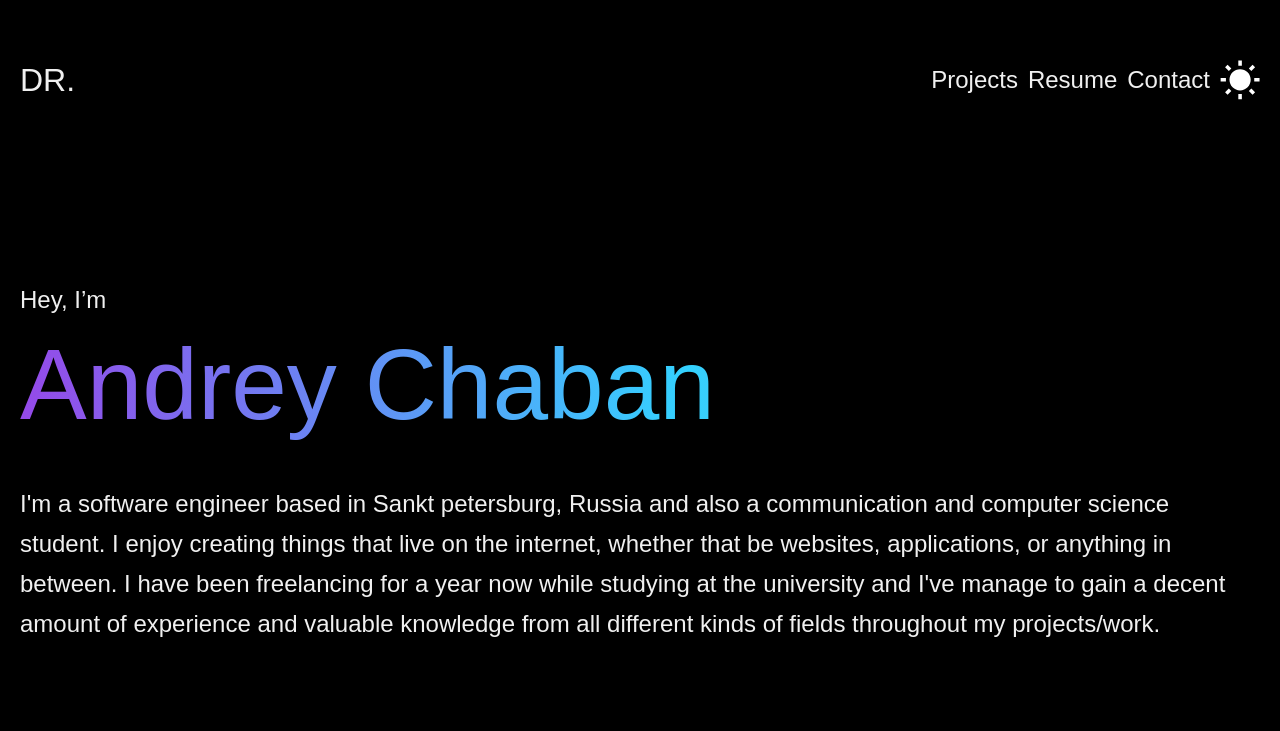
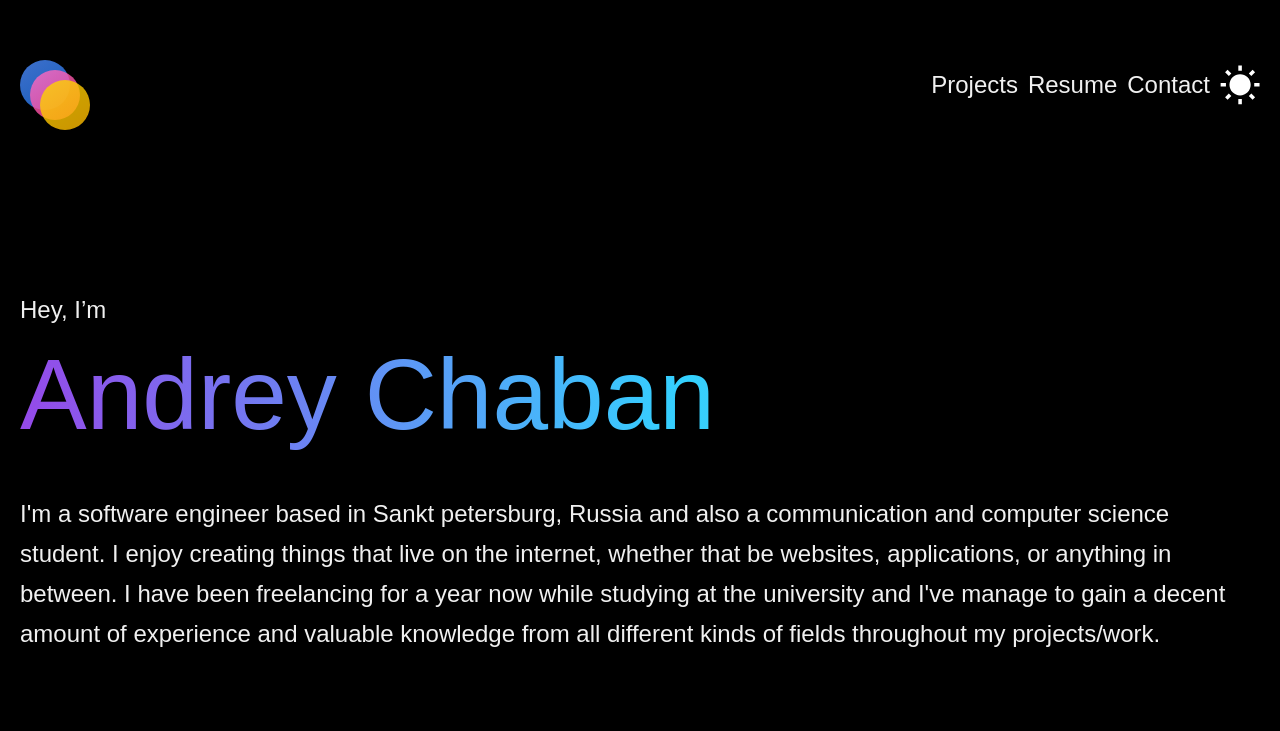
Before and after one commit to Timluk1/portfolio, a plain HTML site: page src/index.html in a window 1280 px wide. Shown: the top 731 px of the page. Drawn offline with Linux system fonts and the light colour scheme.

Commit message:
Add logo

```diff
--- a/src/index.html
+++ b/src/index.html
@@ -10,7 +10,11 @@
     <div class="container">
         <section class="first-section">
             <header class="header">
-                <p class="header__text">dr.</p>
+                <div class="logo-container">
+                    <div class="circle"></div>
+                    <div class="circle"></div>
+                    <div class="circle"></div>
+                </div>
                 <nav class="header__nav">
                     <a class="header__link" href="./projects.html">Projects</a>
                     <a class="header__link" href="#">Resume</a>
--- a/src/sass/index.sass
+++ b/src/sass/index.sass
@@ -1,3 +1,9 @@
+// --- Gradient Definitions for Logo ---
+$gradient-logo-1: linear-gradient(145deg, #4e8cff, #1a73e8)
+$gradient-logo-2: linear-gradient(145deg, #ff6ec7, #ff3d8e)
+$gradient-logo-3: linear-gradient(145deg, #ffd700, #ffb800)
+
+// --- Main Styles ---
 @import "./reset.sass"
 @import "./variables.sass"
 @import "./global.sass"
@@ -112,6 +118,32 @@
     &:hover
       opacity: $hover-opacity
 
+.logo-container
+  position: relative
+  width: 50px
+  height: 50px
+
+.circle
+  cursor: pointer
+  position: absolute
+  width: 50px
+  height: 50px
+  border-radius: 50%
+  opacity: 0.8
+
+  &:nth-child(1)
+    background: $gradient-logo-1
+
+  &:nth-child(2)
+    background: $gradient-logo-2
+    top: 10px
+    left: 10px
+
+  &:nth-child(3)
+    background: $gradient-logo-3
+    top: 20px
+    left: 20px
+
 @media (max-width: 1250px)
   .footer
     &__nav
--- a/src/sass/variables.sass
+++ b/src/sass/variables.sass
@@ -17,6 +17,7 @@ $gradient-github: linear-gradient(10deg, #D24074, #6518B4)
 $gradient-dom-project: linear-gradient(10deg, #9358F7, #10D7E2)
 $gradient-classrom-project: linear-gradient(10deg, #1DA1F2, #0F8ECF)
 $gradient-picture-project: linear-gradient(10deg, #EA4C89, #F7A1D1)
+
 // --- Font & Text ---
 $font-family: "GT Walsheim Pro", sans-serif
 $font-weight-light: 300
```
Also changed, not shown: src/css/index.css, 1 other file.
